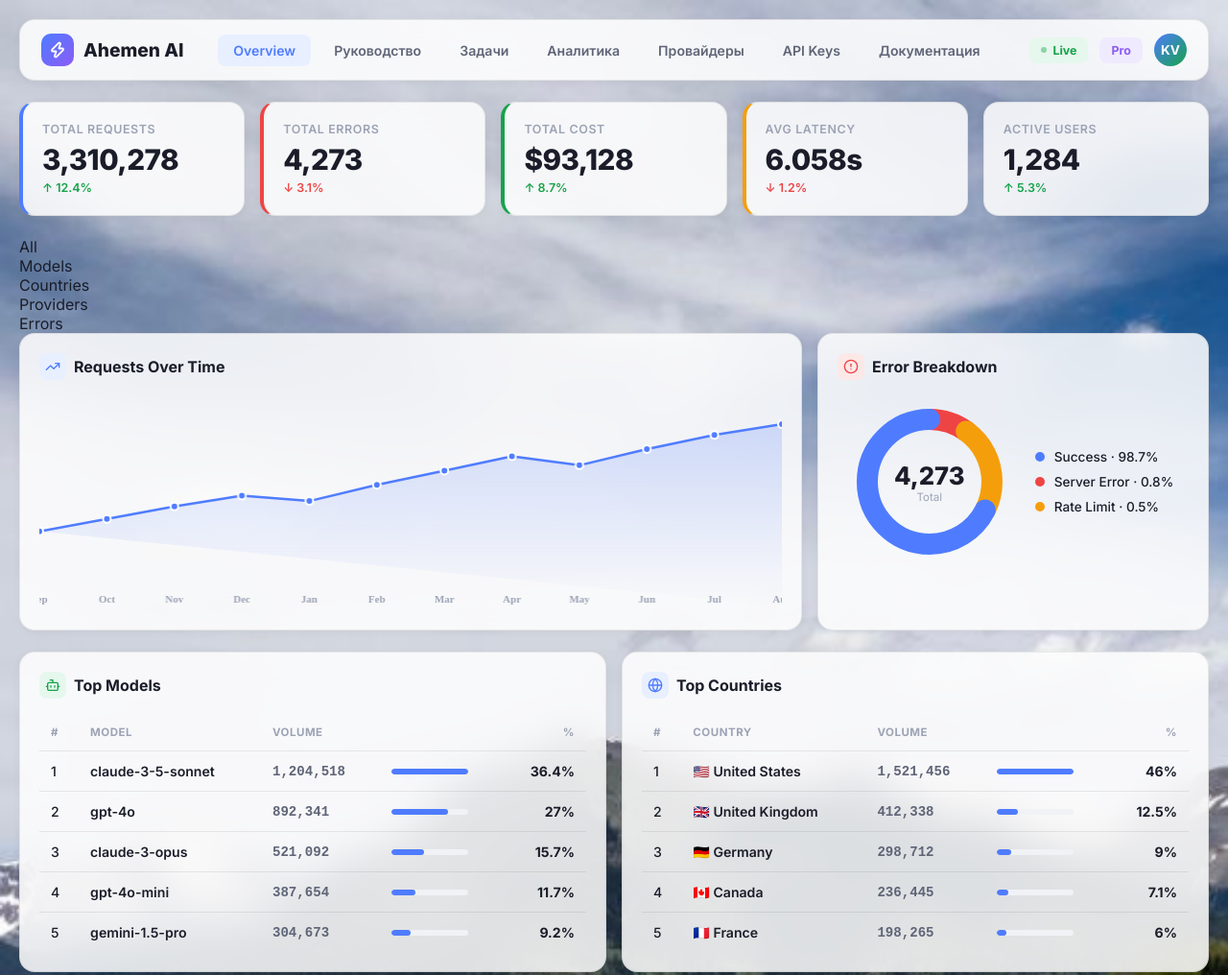
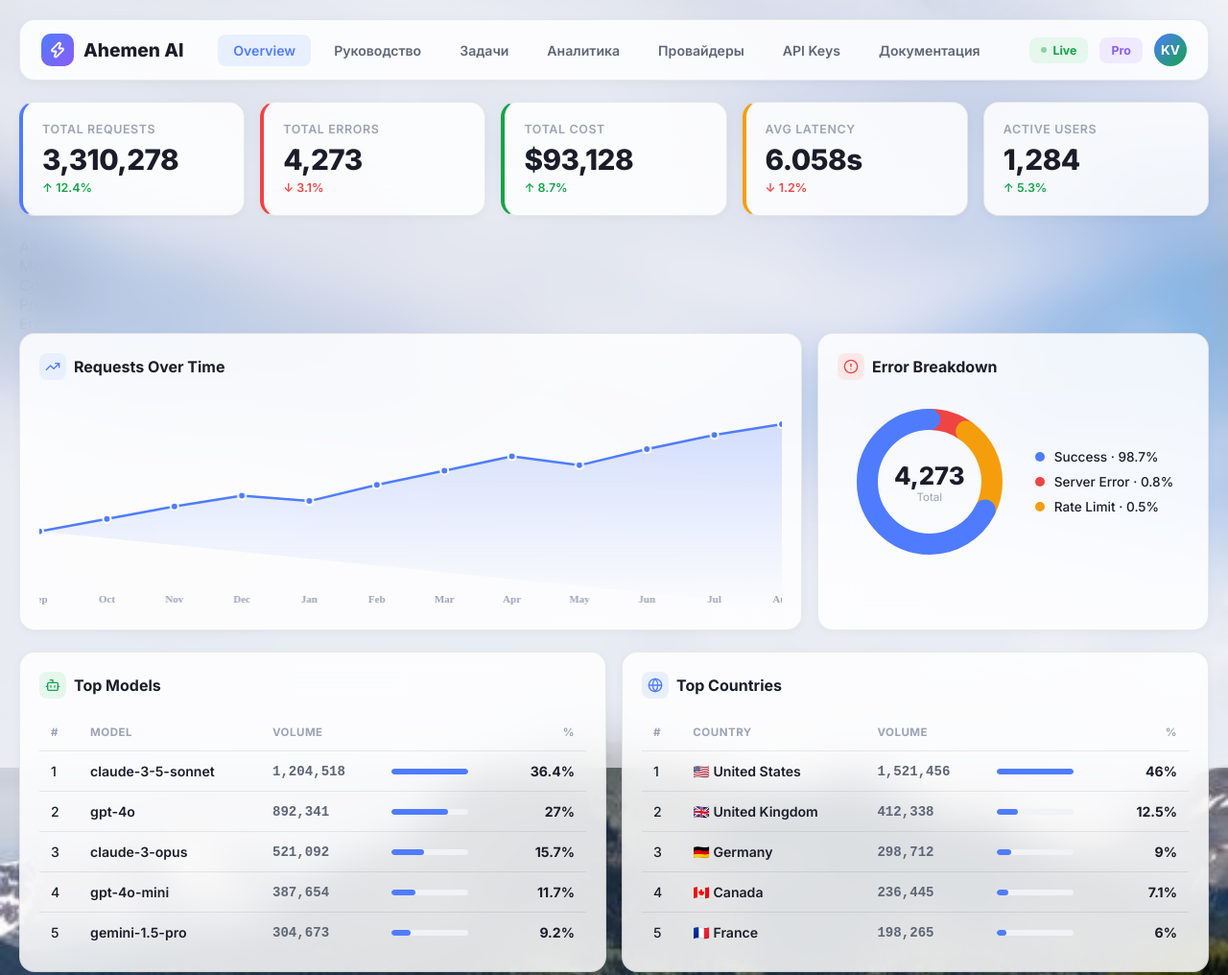
Before and after one commit to kalonzoda-007/azizia-dashboard, a plain HTML site: page xpeadia-ai-dashboard/index.html in a window 1280 px wide. Shown: the top 1016 px of the page at 96% size. Drawn offline with nearby package versions, Linux system fonts and the light colour scheme; a web font is replaced by a local one.

Commit message:
add Xpeadia AI dashboard

```diff
--- a/xpeadia-ai-dashboard/index.html
+++ b/xpeadia-ai-dashboard/index.html
@@ -31,8 +31,15 @@
 body {
   font-family: var(--font);
   background: #f0f2f5 url('https://kalonzoda-007.github.io/azizia-dashboard/xpeadia-ai-dashboard/bg-alpine.jpg') center/cover fixed;
-  color: var(--ink); min-height: 100vh; padding: 20px;
+  color: var(--ink); min-height: 100vh; padding: 20px; position: relative;
 }
+body::before {
+  content: ''; position: fixed; inset: 0; z-index: 0;
+  background: rgba(255,255,255,.55);
+  backdrop-filter: blur(24px) saturate(180%); -webkit-backdrop-filter: blur(24px) saturate(180%);
+  pointer-events: none;
+}
+.nav, .stats, .grid, .grid-2, .card, .foot { position: relative; z-index: 1; }
 
 /* NAV */
 .nav {
```
